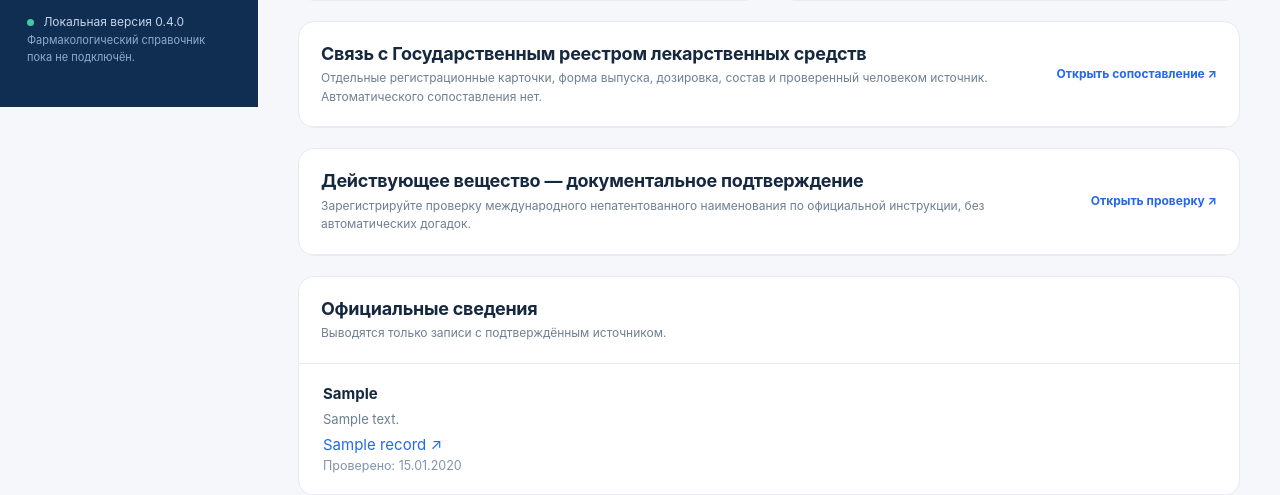
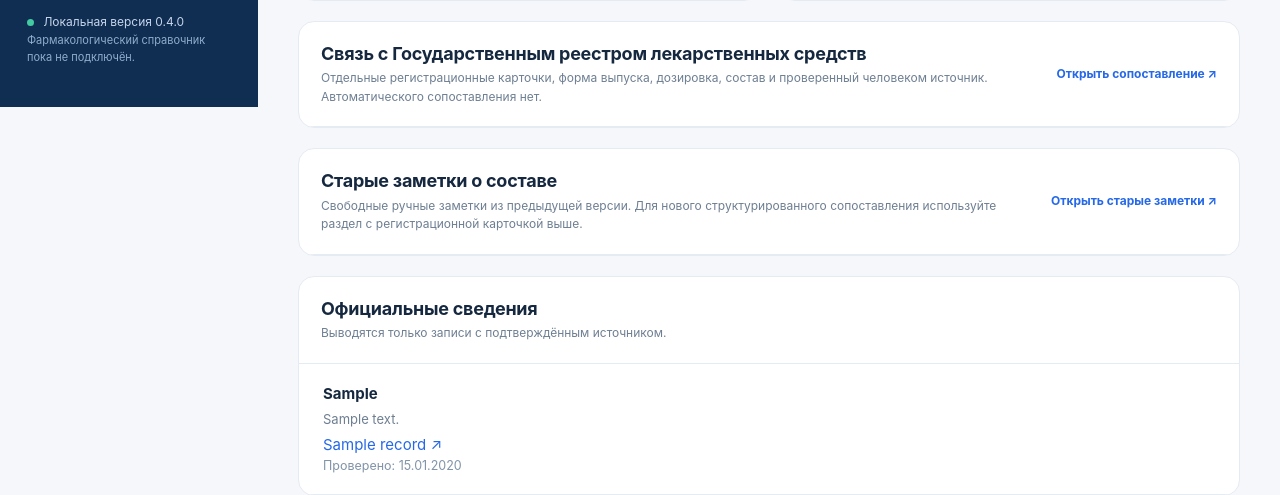
Before and after one commit to BogdanMaslyuk/PharmDesk, a FastAPI app: page /medicines/1 in a window 1280 px wide. Shown: the part 693-1188 px from the top of the page. Run offline with FastAPI, Linux system fonts and the light colour scheme; tables that the repository leaves empty hold one stand-in row (values such as "Sample post").

Commit message:
Distinguish legacy manual drug notes from new structured source-backed catalog

```diff
--- a/app/templates/medicine.html
+++ b/app/templates/medicine.html
@@ -29,7 +29,7 @@
   </div>
 </section>
 {% endif %}
-<section class="panel information-panel"><div class="panel-head"><div><h2>Действующее вещество — документальное подтверждение</h2><p>Зарегистрируйте проверку международного непатентованного наименования по официальной инструкции, без автоматических догадок.</p></div><a class="text-link" href="/medicines/{{medicine.id}}/identity">Открыть проверку ↗</a></div></section>
+<section class="panel information-panel"><div class="panel-head"><div><h2>Старые заметки о составе</h2><p>Свободные ручные заметки из предыдущей версии. Для нового структурированного сопоставления используйте раздел с регистрационной карточкой выше.</p></div><a class="text-link" href="/medicines/{{medicine.id}}/identity">Открыть старые заметки ↗</a></div></section>
 <section class="panel information-panel"><div class="panel-head"><div><h2>Официальные сведения</h2><p>Выводятся только записи с подтверждённым источником.</p></div></div>{% for record in verified %}<div class="clinical-row"><b>{{ record.section }}</b><p>{{ record.text }}</p><a href="{{ record.source_url }}" rel="noopener noreferrer" target="_blank">{{ record.source_title }} ↗</a><small>Проверено: {{ record.reviewed_on.strftime('%d.%m.%Y') }}</small></div>{% else %}<div class="info-placeholder"><span>ⓘ</span><div><b>Инструкция пока не подключена</b><p>Не используйте пустую карточку для назначения, замены или оценки взаимодействий. Проверяйте актуальную инструкцию в <a href="https://grls.rosminzdrav.ru/" target="_blank" rel="noopener noreferrer">ГРЛС Минздрава России ↗</a>.</p></div></div>{% endfor %}</section>
 {% if related %}<section class="panel information-panel"><div class="panel-head"><div><h2>Другие товарные карточки с указанным веществом</h2><p>Это навигационные совпадения. Они не означают официальную взаимозаменяемость.</p></div></div><div class="mini-list">{% for m in related %}<a href="/medicines/{{ m.id }}" class="mini-row"><div class="pill-icon">✚</div><div class="mini-copy"><b>{{ m.name }}</b><small>{{ m.manufacturer or 'Производитель не указан' }}</small></div><span>↗</span></a>{% endfor %}</div></section>{% endif %}
 {% endblock %}
```
